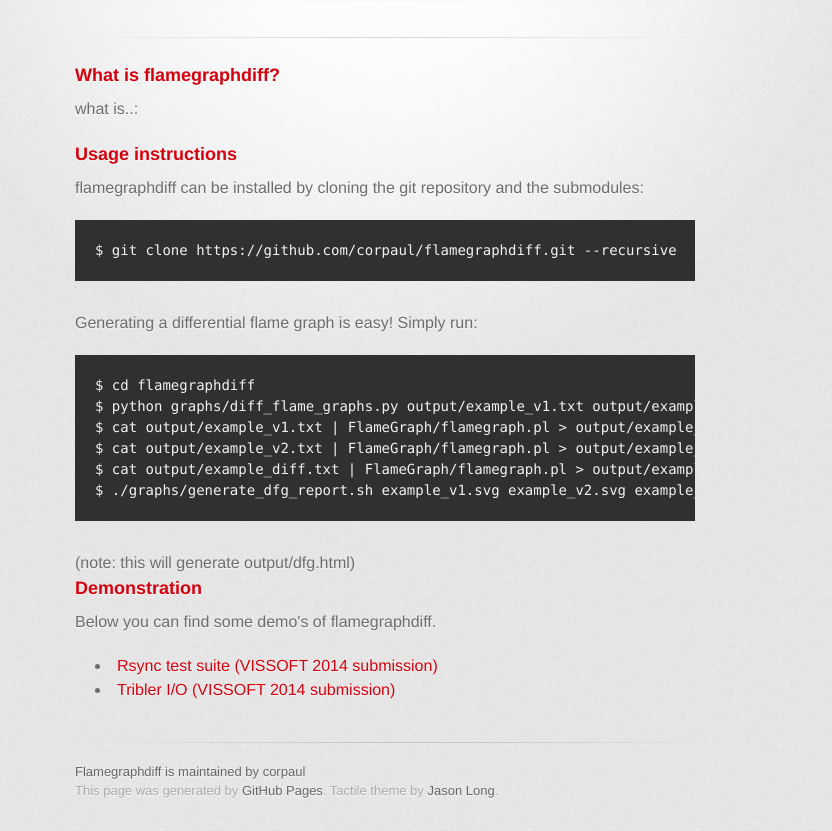
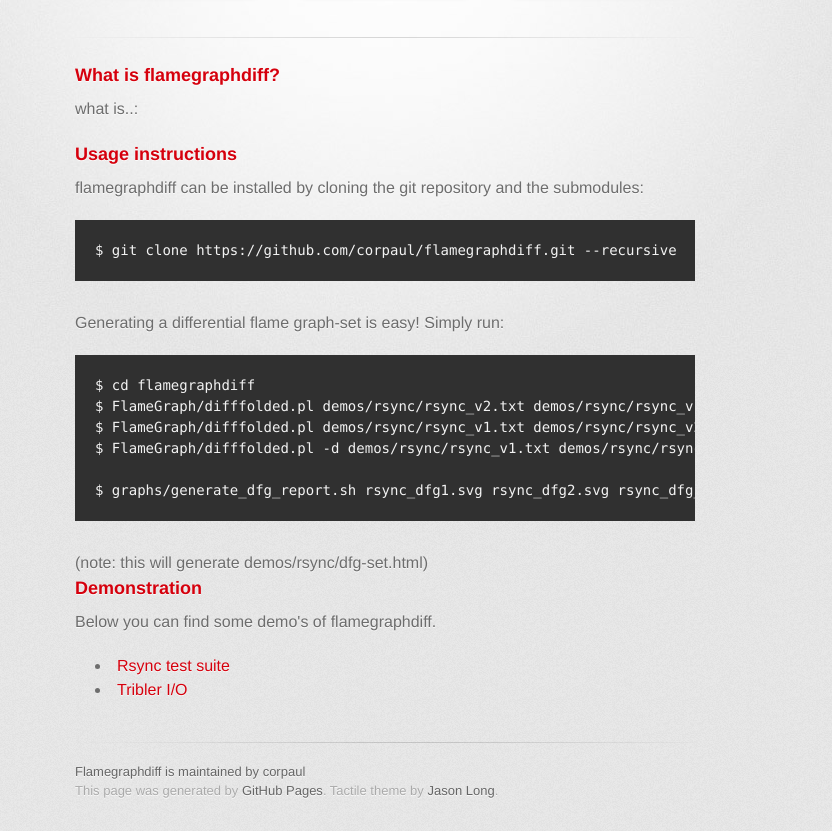
Before and after one commit to corpaul/flamegraphdiff, a plain HTML site: page index.html in a window 1280 px wide. Shown: the part 209-1040 px from the top of the page, without its empty margins (255-1087 px from the left). Drawn offline with Linux system fonts and the light colour scheme; a web font is replaced by a local one.

Commit message:
updated to new dfg stuff

```diff
--- a/index.html
+++ b/index.html
@@ -44,17 +44,17 @@
 <pre><code>$ git clone https://github.com/corpaul/flamegraphdiff.git --recursive
 </code></pre>
 
-<p>Generating a differential flame graph is easy! Simply run:</p>
+<p>Generating a differential flame graph-set is easy! Simply run:</p>
 
 <pre><code>$ cd flamegraphdiff
-$ python graphs/diff_flame_graphs.py output/example_v1.txt output/example_v2.txt output/example_diff.txt
-$ cat output/example_v1.txt | FlameGraph/flamegraph.pl > output/example_v1.svg
-$ cat output/example_v2.txt | FlameGraph/flamegraph.pl > output/example_v2.svg
-$ cat output/example_diff.txt | FlameGraph/flamegraph.pl > output/example_diff.svg
-$ ./graphs/generate_dfg_report.sh example_v1.svg example_v2.svg example_diff.svg
+$ FlameGraph/difffolded.pl demos/rsync/rsync_v2.txt demos/rsync/rsync_v1.txt | FlameGraph/flamegraph.pl > demos/rsync/rsync_dfg1.svg
+$ FlameGraph/difffolded.pl demos/rsync/rsync_v1.txt demos/rsync/rsync_v2.txt | FlameGraph/flamegraph.pl > demos/rsync/rsync_dfg2.svg
+$ FlameGraph/difffolded.pl -d demos/rsync/rsync_v1.txt demos/rsync/rsync_v2.txt | FlameGraph/flamegraph.pl > demos/rsync/rsync_dfg_diff.svg
+
+$ graphs/generate_dfg_report.sh rsync_dfg1.svg rsync_dfg2.svg rsync_dfg_diff.svg demos/rsync/
 </code></pre>
 
-(note: this will generate output/dfg.html)
+(note: this will generate demos/rsync/dfg-set.html)
 
 <h3>
 <a name="demo" class="anchor" href="#demo"><span class="octicon octicon-link"></span></a>Demonstration</h3>
@@ -62,9 +62,9 @@ $ ./graphs/generate_dfg_report.sh example_v1.svg example_v2.svg example_diff.svg
 <p>Below you can find some demo's of flamegraphdiff.</p>
 
 <ul>
-	<li><a href="demos/rsync/rsync_diff.html">Rsync test suite (VISSOFT 2014 submission)
+	<li><a href="demos/rsync/dfg-set.html">Rsync test suite
 
-	<li><a href="demos/dispersy/dispersy_diff.html">Tribler I/O (VISSOFT 2014 submission)
+	<li><a href="demos/dispersy/dfg-set.html">Tribler I/O
 </ul>
         </section>
 
```
